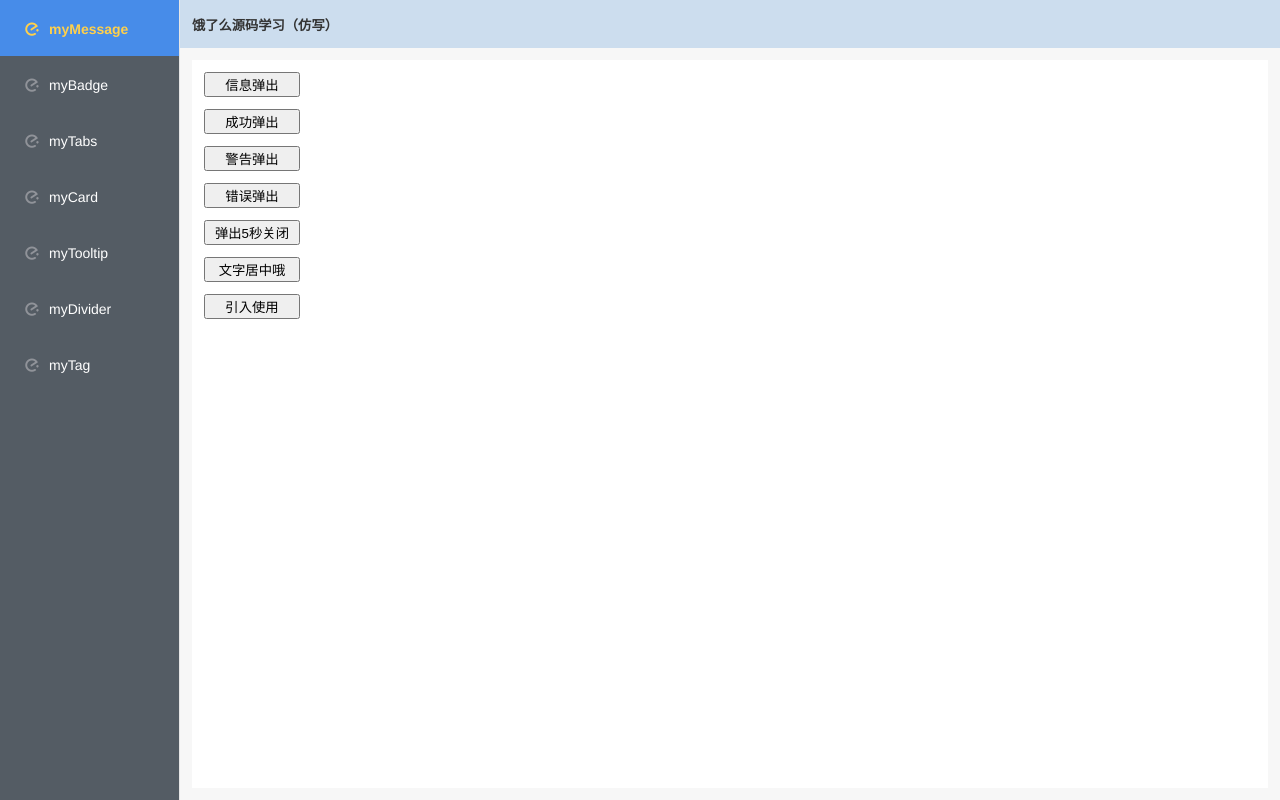
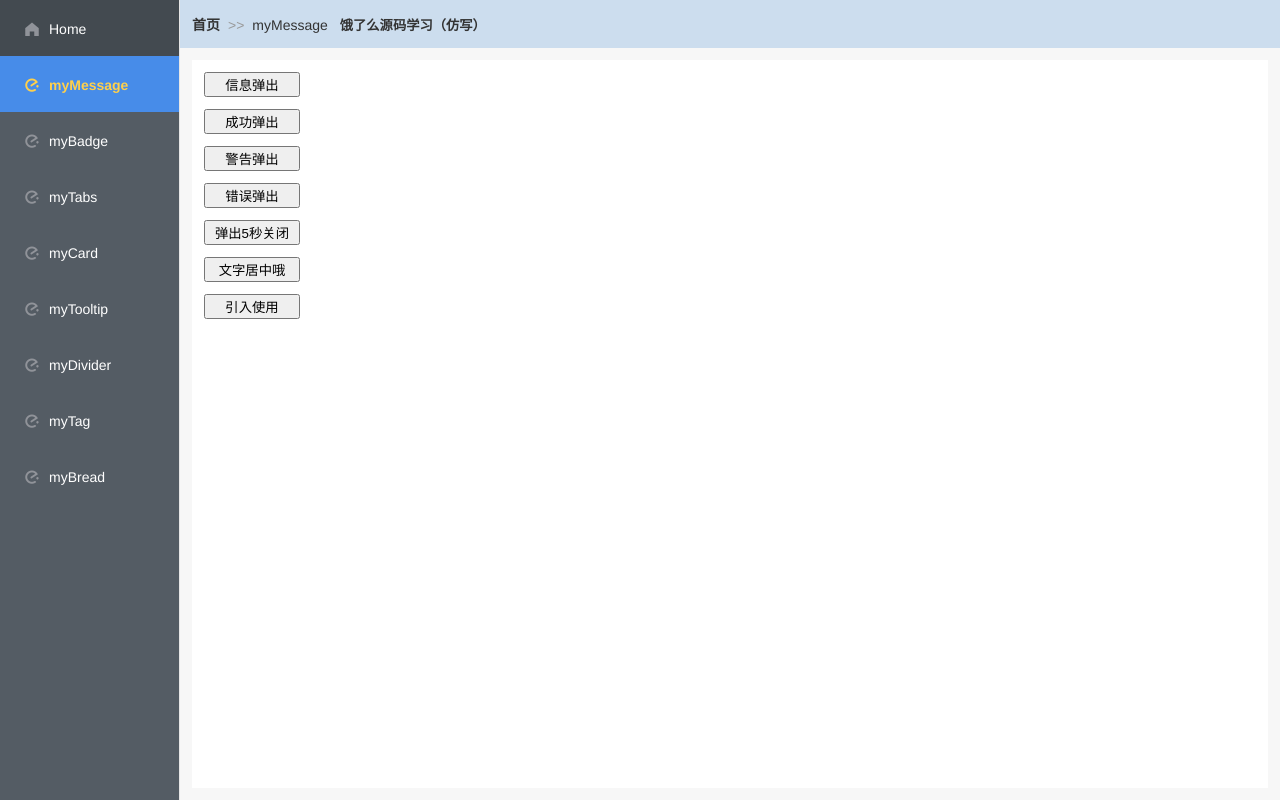
Before and after one commit to shuirongshuifu/elementSrcCodeStudy, a Vue app: page /#/myMessage in a window 1280 px wide. Built offline with nearby package versions, Linux system fonts and the light colour scheme.

Commit message:
'完成myBread组件的封装'

```diff
--- a/src/App.vue
+++ b/src/App.vue
@@ -11,6 +11,10 @@
         active-text-color="#ffd04b"
         router
       >
+        <el-menu-item index="/">
+          <i class="el-icon-s-home"></i>
+          <span slot="title">Home</span>
+        </el-menu-item>
         <el-menu-item
           v-for="(item, index) in routeArr"
           :key="index"
@@ -23,7 +27,13 @@
     </div>
     <div class="right">
       <div class="rightTop">
-        <h5>饿了么源码学习（仿写）</h5>
+        <my-bread customDivide=">>">
+          <my-bread-item :to="{ path: '/' }">首页</my-bread-item>
+          <my-bread-item v-if="$route.path != '/'">{{
+            $route.path.slice(1)
+          }}</my-bread-item>
+        </my-bread>
+        <h5 style="margin-left: 12px">饿了么源码学习（仿写）</h5>
       </div>
       <div class="rightBottom">
         <div class="rightBottomContent">
--- a/src/components/index.js
+++ b/src/components/index.js
@@ -8,6 +8,8 @@ import myTabContent from "./myTabContent/index";
 import myCard from "./myCard/index";
 import myDivider from "./myDivider/index";
 import myTag from "./myTag/index";
+import myBread from "./myBread/index";
+import myBreadItem from "./myBreadItem/index";
 
 // 将各个封装的组件使用一个数组保存，便于统一注册
 const components = [
@@ -17,7 +19,9 @@ const components = [
     myTabContent,
     myCard,
     myDivider,
-    myTag
+    myTag,
+    myBread,
+    myBreadItem
 ]
 
 // 使用定义注册函数
--- /dev/null
+++ b/src/components/myBread/index.js
@@ -0,0 +1,4 @@
+import myBread from "./src/index.vue";
+
+// 中转一下
+export default myBread;
--- /dev/null
+++ b/src/components/myBread/src/index.vue
@@ -0,0 +1,51 @@
+<template>
+  <div class="breadWrap">
+    <slot></slot>
+  </div>
+</template>
+
+<script>
+export default {
+  name: "myBread",
+  props: {
+    // 使用饿了么UI的图标icon类名进行分隔
+    elementIconClassDivide: {
+      type: String,
+      default: "",
+    },
+    // 自定义分隔内容，用户填写什么，就以什么为分隔
+    customDivide: {
+      type: String,
+      default: "→_→", // 如这里，默认以颜文字为默认分隔。饿了么是斜杠默认分隔/
+    },
+  },
+  /**
+   * 父组件provide注入一个自身实例this给到子组件myBreadItem，方便子组件访问
+   * 父组件的分隔内容变量defaultDivide或customDivide或elementIconClassDivide
+   * 因为子组件需要去渲染出对应的分隔内容是啥
+   *
+   * 其实这里不使用provide注入的方式也是可以的。子组件myBreadItem访问父组件myBread
+   * 也可以使用this.$parent.defaultDivide这样的形式去访问父组件的数据内容。不过
+   * 这里只是做一个分隔内容的展示，不牵涉到响应式数据处理，所以使用provide更优雅
+   * */
+  provide() {
+    return {
+      fatherInstance: this, // 提供自身实例，方便子组件使用，子组件需inject声明注入接收使用
+    };
+  },
+};
+</script>
+
+<style lang="less" scoped>
+.breadWrap {
+  font-size: 14px;
+  // 第一个面包屑的文字加粗
+  /deep/ .breadItem:first-child .breadItemWords {
+    font-weight: 700;
+  }
+  // 最后一个面包屑的小图标隐藏
+  /deep/ .breadItem:last-child .breadItemDivide {
+    display: none;
+  }
+}
+</style>
--- /dev/null
+++ b/src/components/myBreadItem/index.js
@@ -0,0 +1,4 @@
+import myBreadItem from "./src/index.vue";
+
+// 中转一下
+export default myBreadItem;
--- /dev/null
+++ b/src/components/myBreadItem/src/index.vue
@@ -0,0 +1,86 @@
+<template>
+  <div class="breadItem">
+    <!-- 面包屑文字部分（点击文字跳转） -->
+    <span ref="link" :class="['breadItemWords', to ? 'isLink' : '']">
+      <slot></slot>
+    </span>
+    <!-- 面包屑图标部分 -->
+    <!-- 使用饿了么UI的图标做分隔 -->
+    <i
+      v-if="elementIconClassDivide"
+      class="breadItemDivide"
+      :class="elementIconClassDivide"
+    ></i>
+    <!-- 自定义分隔 二者只留一个即可 -->
+    <span v-else class="breadItemDivide">{{ customDivide }}</span>
+  </div>
+</template>
+
+<script>
+export default {
+  name: "myBreadItem",
+  inject: ["fatherInstance"], // 要声明接受以后才能使用，注意名字要和父组件provide的保持一致
+  props: {
+    // 跳转的path
+    to: {},
+    // 默认不做replace跳转
+    replace: {
+      type: Boolean,
+      default: false,
+    },
+  },
+  data() {
+    return {
+      elementIconClassDivide: "", // 使用饿了么图标做分隔的类名
+      customDivide: "", // 自定义分隔内容
+    };
+  },
+  mounted() {
+    /**
+     * 先祖组件provide提供数据，后代组件inject注入接受数据（可以inject多个实例，故为数组）
+     * 这里是以父子组件为例，子组件访问父组件的值（也可考虑使用this.$parent.xxx方式）
+     *
+     * 渲染分隔符
+     * */
+    // console.log(
+    //   "父组件提供数据，子组件注入自身以后便可访问",
+    //   this.fatherInstance
+    // );
+    // 访问并再存一份去使用，从而渲染分隔内容
+    this.elementIconClassDivide = this.fatherInstance.elementIconClassDivide;
+    this.customDivide = this.fatherInstance.customDivide;
+    /**
+     * 跳转功能
+     * */
+    // 获取组件实例
+    const link = this.$refs.link;
+    // 绑定监听点击，点击跳转
+    link.addEventListener("click", (_) => {
+      // 没有传递to就不做跳转
+      if (!this.to) return;
+      // 当replace为true的时候，才做replace跳转（默认还是push跳转）
+      this.replace ? this.$router.replace(this.to) : this.$router.push(this.to);
+    });
+  },
+};
+</script>
+
+<style lang="less" scoped>
+.breadItem {
+  display: inline-block;
+  .breadItemWords {
+    font-weight: 400;
+  }
+  .isLink {
+    font-weight: 700;
+  }
+  .isLink:hover {
+    color: #409eff;
+    cursor: pointer;
+  }
+  .breadItemDivide {
+    margin: 0 8px;
+    color: #999;
+  }
+}
+</style>
--- a/src/router/index.js
+++ b/src/router/index.js
@@ -8,7 +8,7 @@ const router = new VueRouter({
     routes: [
         {
             path: "/",
-            redirect: "/myMessage",
+            component: resolve => require(['@/views/Home.vue'], resolve),
         },
         ...routeArr
     ]
--- a/src/router/routeArr.js
+++ b/src/router/routeArr.js
@@ -27,6 +27,10 @@ const routeArr = [
         path: "/myTag",
         component: resolve => require(['@/views/myTag.vue'], resolve),
     },
+    {
+        path: "/myBread",
+        component: resolve => require(['@/views/myBread.vue'], resolve),
+    },
 ]
 
 export default routeArr
--- /dev/null
+++ b/src/views/Home.vue
@@ -0,0 +1,12 @@
+<template>
+  <div>
+    <p>首页导航...</p>
+  </div>
+</template>
+
+<script>
+export default {};
+</script>
+
+<style>
+</style>
--- /dev/null
+++ b/src/views/myBread.vue
@@ -0,0 +1,28 @@
+<template>
+  <div>
+    <my-divider content-position="left">默认颜文字分隔</my-divider>
+    <my-bread>
+      <my-bread-item>外层</my-bread-item>
+      <my-bread-item>中层</my-bread-item>
+      <my-bread-item>内层</my-bread-item>
+    </my-bread>
+    <my-divider content-position="left">自定义分隔内容</my-divider>
+    <my-bread customDivide=">">
+      <my-bread-item>外层</my-bread-item>
+      <my-bread-item>中层</my-bread-item>
+      <my-bread-item>内层</my-bread-item>
+    </my-bread>
+    <my-divider content-position="left">使用饿了么UI的图标做分隔</my-divider>
+    <my-bread elementIconClassDivide="el-icon-wind-power">
+      <my-bread-item>外层</my-bread-item>
+      <my-bread-item>中层</my-bread-item>
+      <my-bread-item>内层</my-bread-item>
+    </my-bread>
+    <my-divider content-position="left">可跳转</my-divider>
+    <my-bread elementIconClassDivide="el-icon-location-outline">
+      <my-bread-item :to="{ path: '/myTag' }">myTag跳转</my-bread-item>
+      <my-bread-item replace :to="{ path: '/myBadge' }">myBadge跳转（replace）</my-bread-item>
+      <my-bread-item>当下</my-bread-item>
+    </my-bread>
+  </div>
+</template>
```
